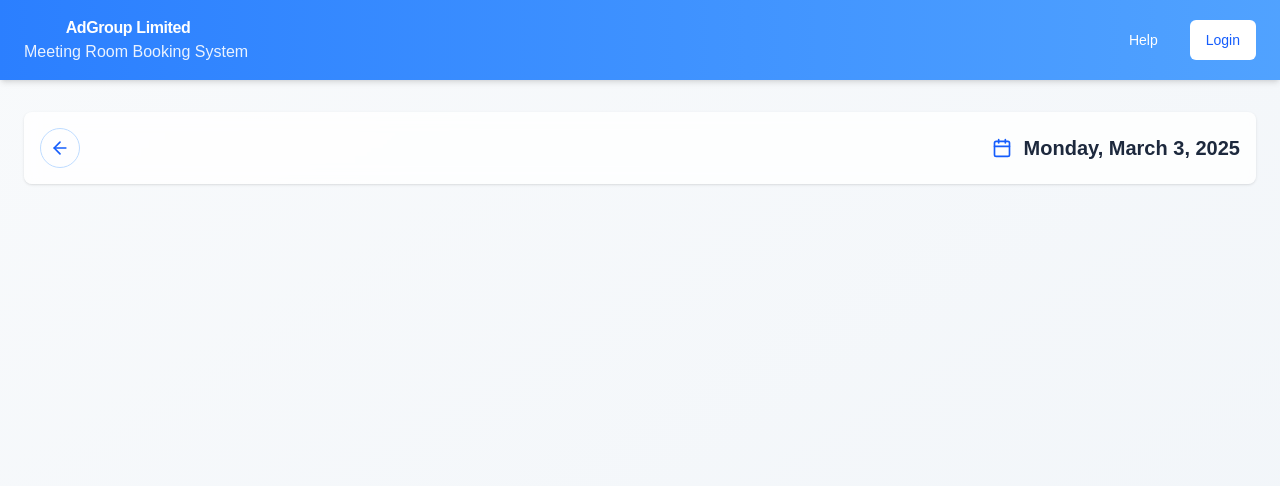
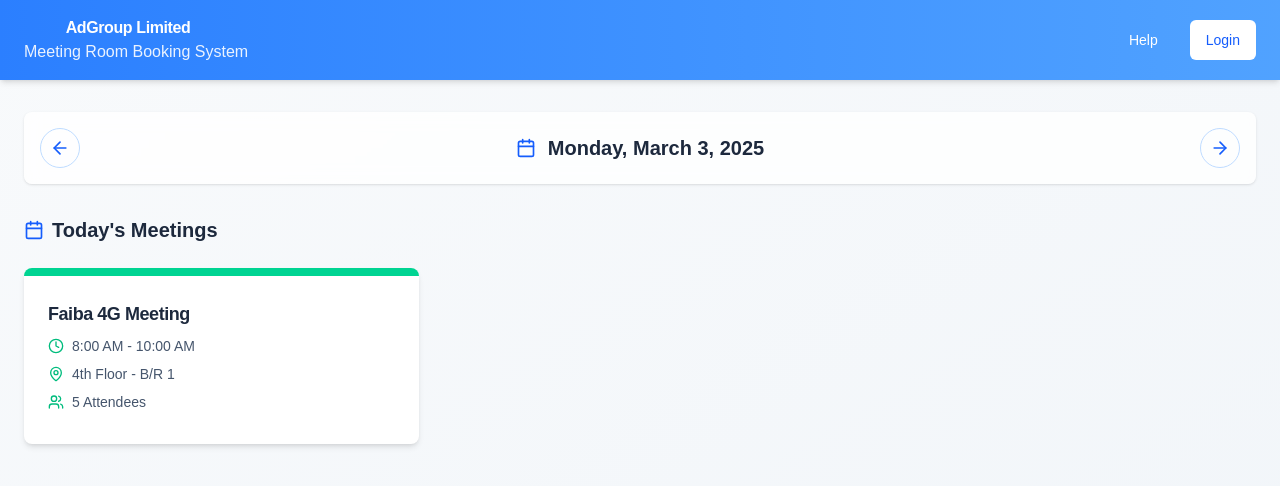
Before and after one commit to Billy272/next_test, a Next.js app in the folder mrbs-ui/: page / in a window 1280 px wide. Shown: the top 486 px of the page. Built offline with nearby package versions, Linux system fonts and the light colour scheme.

Commit message:
add Today's Meetings section with meeting details and navigation button for enhanced functionality

```diff
--- a/mrbs-ui/app/page.tsx
+++ b/mrbs-ui/app/page.tsx
@@ -1,6 +1,7 @@
 import { ArrowLeft, ArrowRight, Calendar, Clock, MapPin, Users, Plus } from "lucide-react";
 import { Button } from "@/components/ui/button";
 import { Card, CardContent, CardHeader, CardTitle } from "@/components/ui/card";
+// import { Avatar, AvatarFallback } from "@/components/ui/avatar";
 
 export default function Page() {
   return (
@@ -32,9 +33,45 @@ export default function Page() {
                 <Calendar className="h-5 w-5 text-blue-600" />
                 <h2 className="text-xl font-semibold text-slate-800">Monday, March 3, 2025</h2>
               </div>
+              <Button variant="outline" size="icon" className="rounded-full h-10 w-10 border-blue-200 text-blue-600 hover:bg-blue-50 hover:text-blue-700">
+                <ArrowRight className="h-5 w-5" />
+              </Button>
             </div>
           </CardContent>
         </Card>
+
+        {/* Room Meetings */}
+        <div className="mb-8">
+          <div className="flex justify-between items-center mb-6">
+            <h3 className="text-xl font-semibold text-slate-800 flex items-center gap-2">
+              <Calendar className="h-5 w-5 text-blue-600" />
+              Today's Meetings
+            </h3>
+          </div>
+
+          <div className="grid grid-cols-1 md:grid-cols-2 lg:grid-cols-3 gap-6">
+            <Card className="overflow-hidden border-none shadow-md hover:shadow-lg transition-all duration-300 bg-white" >
+              <div className="h-2 bg-emerald-400"></div>
+              <CardHeader className="pb-2">
+                <CardTitle className="text-lg font-semibold text-slate-800">Faiba 4G Meeting</CardTitle>
+              </CardHeader>
+              <CardContent>
+                <div className="flex items-center text-sm text-slate-600 mb-2">
+                  <Clock className="h-4 w-4 mr-2 text-emerald-500" />
+                  <span>8:00 AM - 10:00 AM</span>
+                </div>
+                <div className="flex items-center text-sm text-slate-600 mb-2">
+                  <MapPin className="h-4 w-4 mr-2 text-emerald-500" />
+                  <span>4th Floor - B/R 1</span>
+                </div>
+                <div className="flex items-center text-sm text-slate-600 mb-2">
+                  <Users className="h-4 w-4 mr-2 text-emerald-500" />
+                  <span>5 Attendees</span>
+                </div>
+              </CardContent>
+            </Card>
+          </div>
+        </div>
       </main>
     </div>
   );
```
